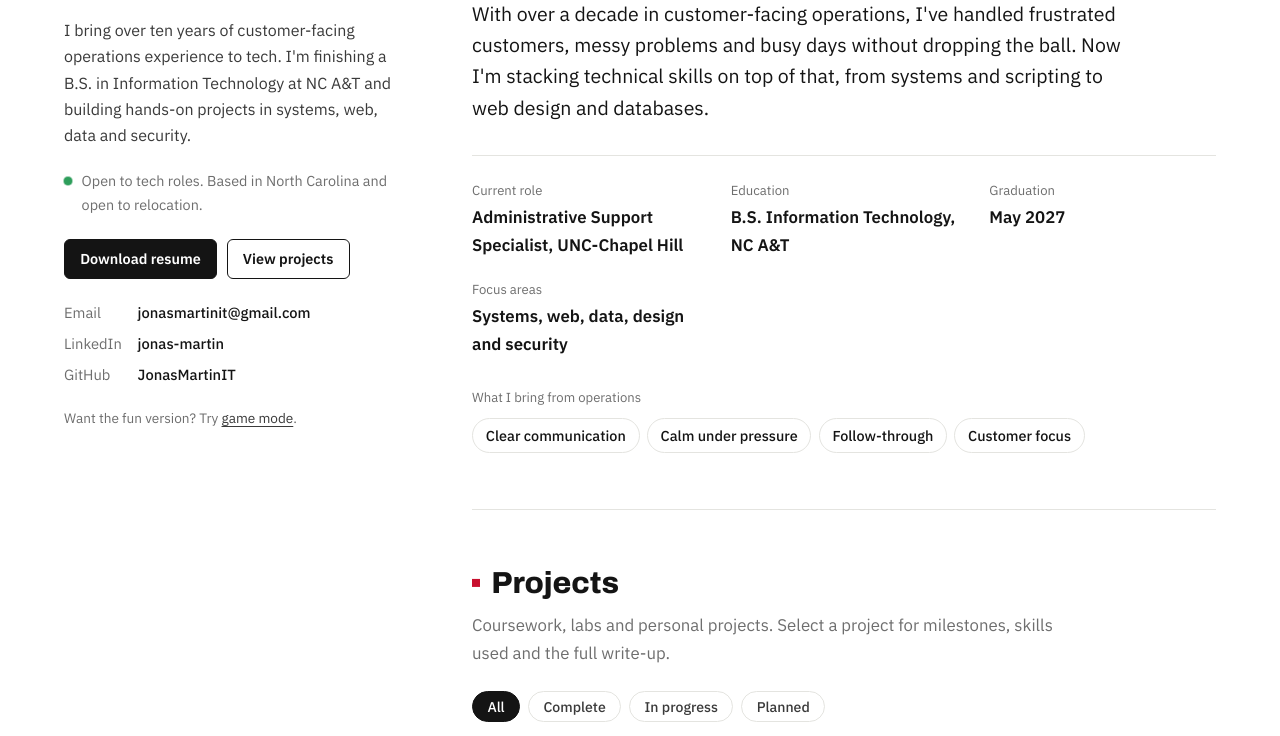
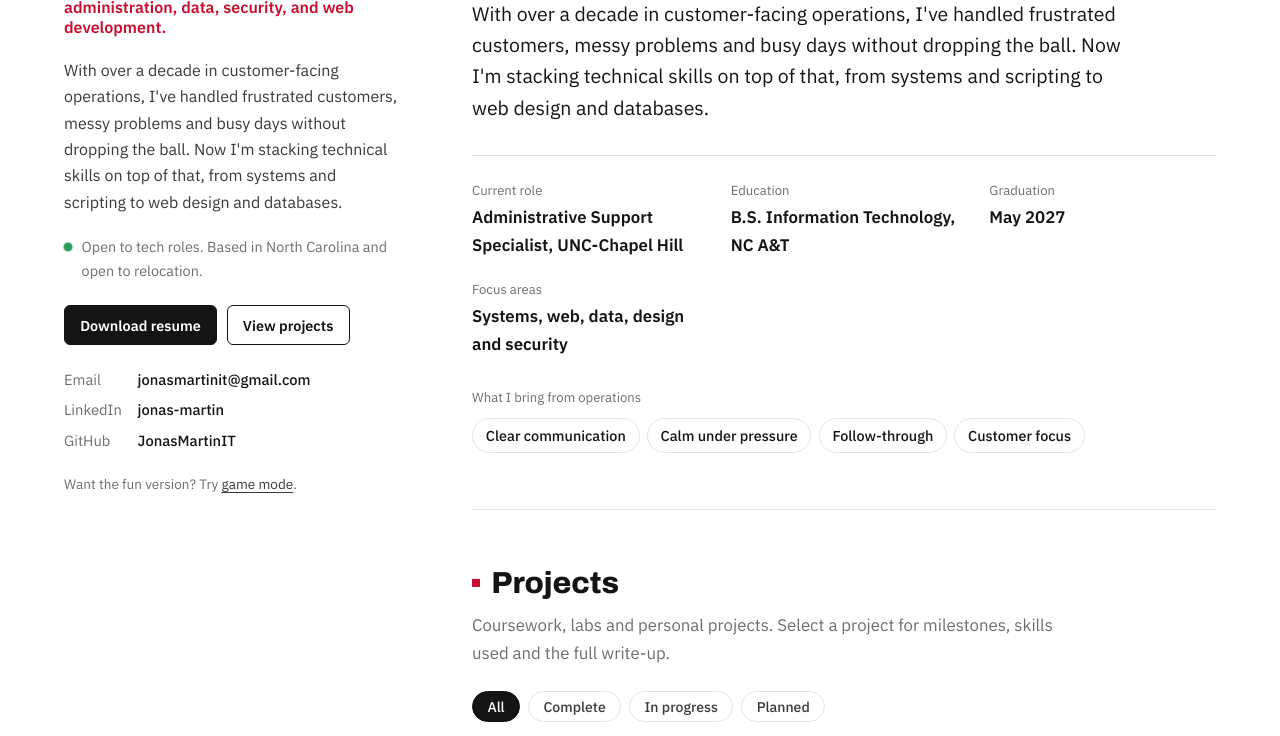
Before and after one commit to JonasMartinIT/jonasmartinit.github.io, a plain HTML site: page index.html in a window 1280 px wide. Shown: the part 178-914 px from the top of the page. Drawn offline with Linux system fonts and the light colour scheme.

Commit message:
Revise subtitle and tagline in index.html
Updated subtitle and tagline to reflect current skills and experience.

```diff
--- a/index.html
+++ b/index.html
@@ -381,8 +381,8 @@ body.game .rewards li { font-size: .95rem; }
     <div class="wrap hero-grid">
       <div>
         <h1><span class="p">Jonas Martin</span><span class="g">JONAS<br>MARTIN</span></h1>
-        <p class="subtitle"><span class="p">IT student and career changer</span><span class="g">TECH QUEST</span></p>
-        <p class="tagline"><span class="p">I bring over ten years of customer-facing operations experience to tech. I'm finishing a B.S. in Information Technology at NC A&amp;T and building hands-on projects in systems, web, data and security.</span><span class="g">IT student and career changer leveling up across tech: systems, web, data, design and security.</span></p>
+        <p class="subtitle"><span class="p">IT Professional bridging systems administration, data, security, and web development.</span><span class="g">TECH QUEST</span></p>
+        <p class="tagline"><span class="p">With over a decade in customer-facing operations, I've handled frustrated customers, messy problems and busy days without dropping the ball. Now I'm stacking technical skills on top of that, from systems and scripting to web design and databases.</span><span class="g">IT student and career changer leveling up across tech: systems, web, data, design and security.</span></p>
         <p class="status p"><span class="dot" aria-hidden="true"></span>Open to tech roles. Based in North Carolina and open to relocation.</p>
         <div class="actions">
           <a class="btn primary p" href="resume.pdf">Download resume</a>
```
